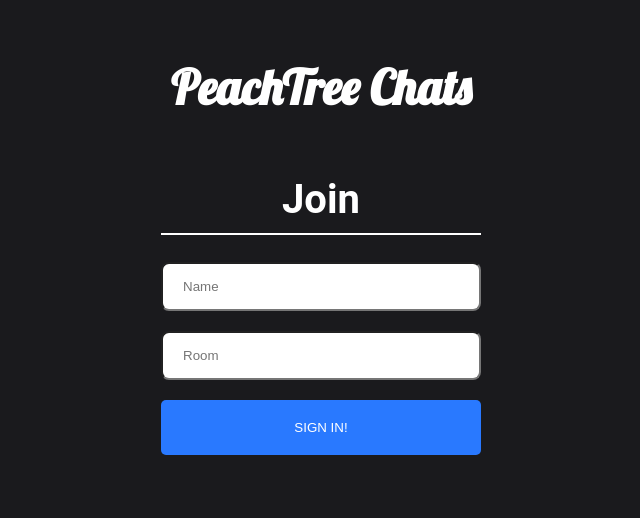
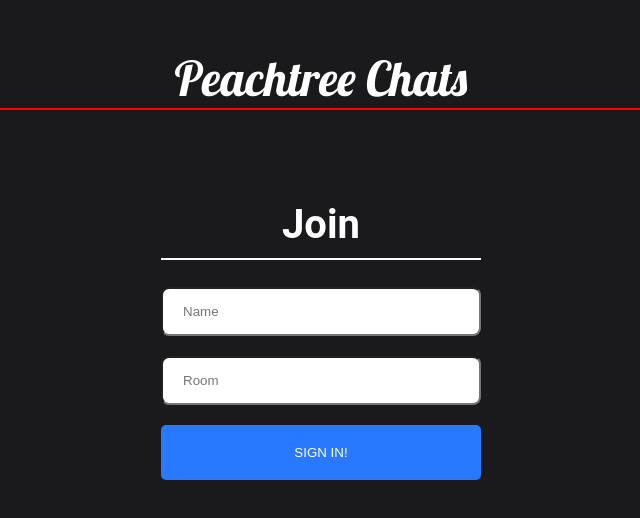
Before and after one commit to Tsanta96/ChatApp, a React (Create React App) app in the folder client/: page / in a window 1280 px wide. Shown: the part 160-678 px from the top of the page, without its empty margins (319-959 px from the left). Built offline with nearby package versions, Linux system fonts and the light colour scheme.

Commit message:
style Header on Join screen

```diff
--- a/client/src/components/Join/Join.css
+++ b/client/src/components/Join/Join.css
@@ -27,6 +27,14 @@ body {
     color: white;
     font-family: 'Lobster', cursive;
     font-size: 3.0rem;
+    margin-bottom: 0;
+}
+
+.chatHeaderUnderline {
+    background-color: red;
+    width:70%;
+    height: 2px;
+    margin-bottom: 5%;
 }
 
 .joinInnerContainer {
--- a/client/src/components/Join/Join.js
+++ b/client/src/components/Join/Join.js
@@ -13,7 +13,8 @@ const Join = () => {
 
     return (
        <div className="joinOuterContainer">
-        <h1 className="chatHeader">PeachTree Chats</h1>
+        <p className="chatHeader">Peachtree Chats</p>
+        <div className="chatHeaderUnderline"></div>
         <div className="joinInnerContainer">
             <h1 className="heading">Join</h1>
             <div>
```
